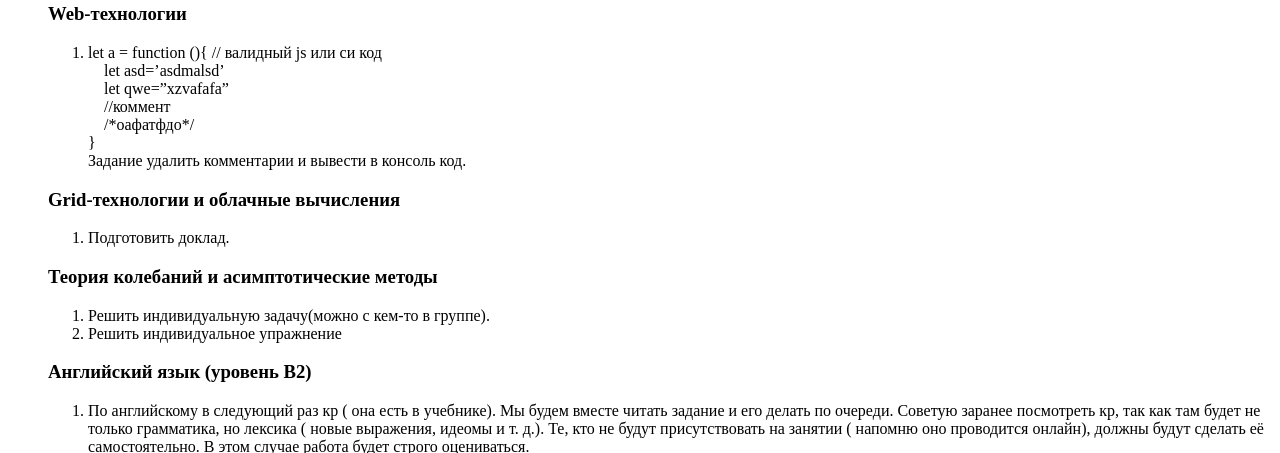
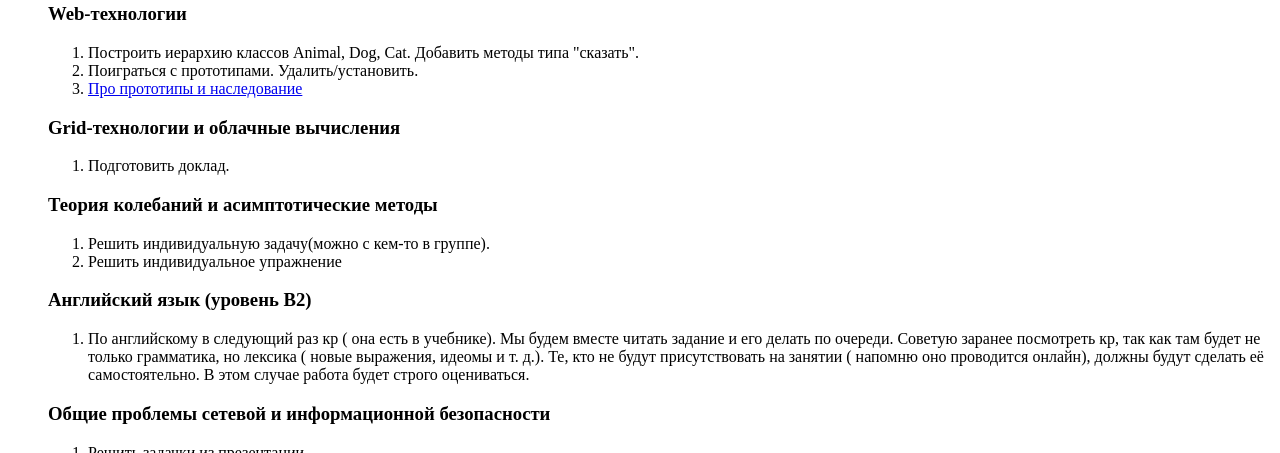
Before and after one commit to ConstantTeen/intro-to-web-tech, a plain HTML site: page index.html in a window 1280 px wide. Shown: the part 647-1100 px from the top of the page. Drawn offline with Linux system fonts and the light colour scheme.

Commit message:
обновил домашку

```diff
--- a/index.html
+++ b/index.html
@@ -93,14 +93,16 @@
                     <li>
                         <h3>Web-технологии</h3>
                         <ol>
-                            <li>let a = function (){ // валидный js или си код <br/>
-                                &nbsp;&nbsp;&nbsp;&nbsp;let asd=’asdmalsd’<br/>
-                                &nbsp;&nbsp;&nbsp;&nbsp;let qwe=”xzvafafa”<br/>
-                                &nbsp;&nbsp;&nbsp;&nbsp;//коммент<br/>
-                                &nbsp;&nbsp;&nbsp;&nbsp;/*оафатфдо*/<br/>
-                            } <br/>
-                            Задание удалить комментарии и вывести в консоль код.<br/>
+                            <li>
+                                Построить иерархию классов Animal, Dog, Cat. Добавить методы типа "сказать".
                             </li>
+                            <li>
+                                Поиграться с прототипами. Удалить/установить.
+                            </li>
+                            <li>
+                                <a href='https://learn.javascript.ru/prototypes'> Про прототипы и наследование </a>
+                            </li>
+
                         </ol>
                     </li>
                     <li>
```
